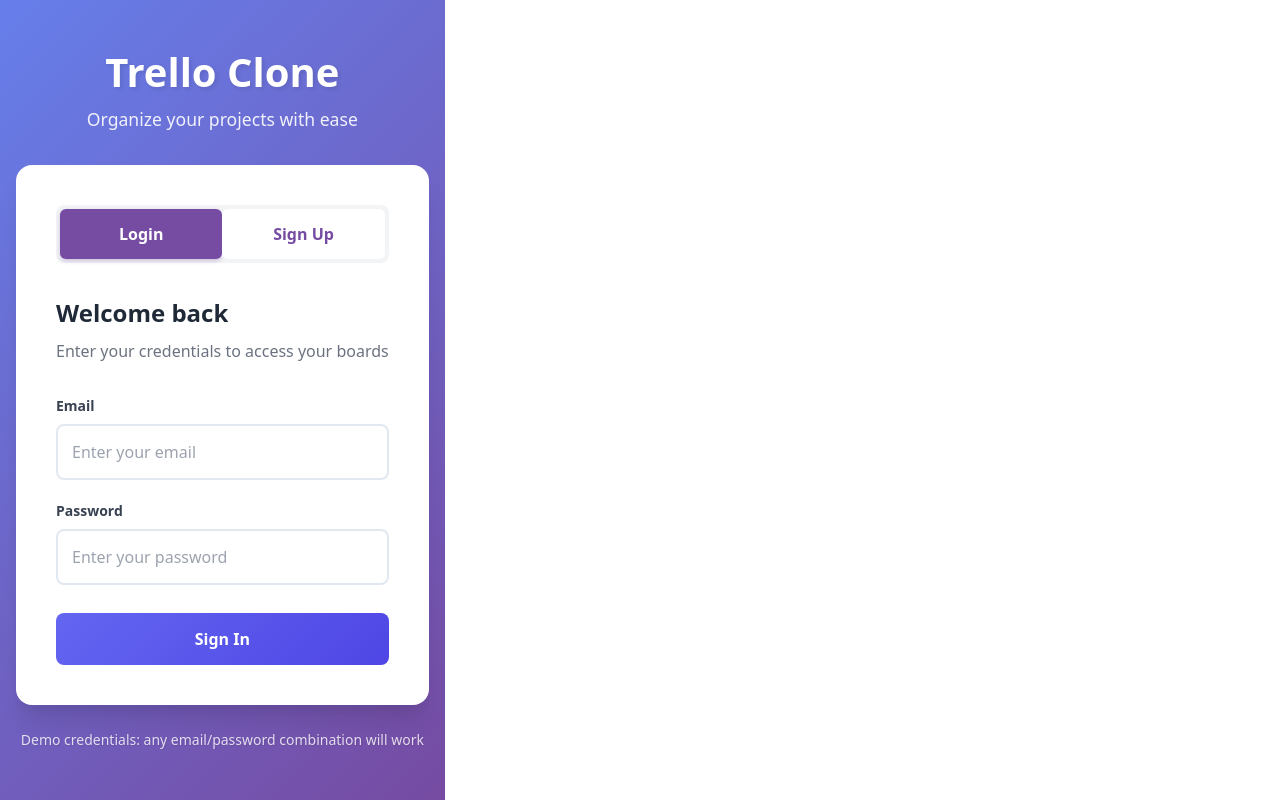
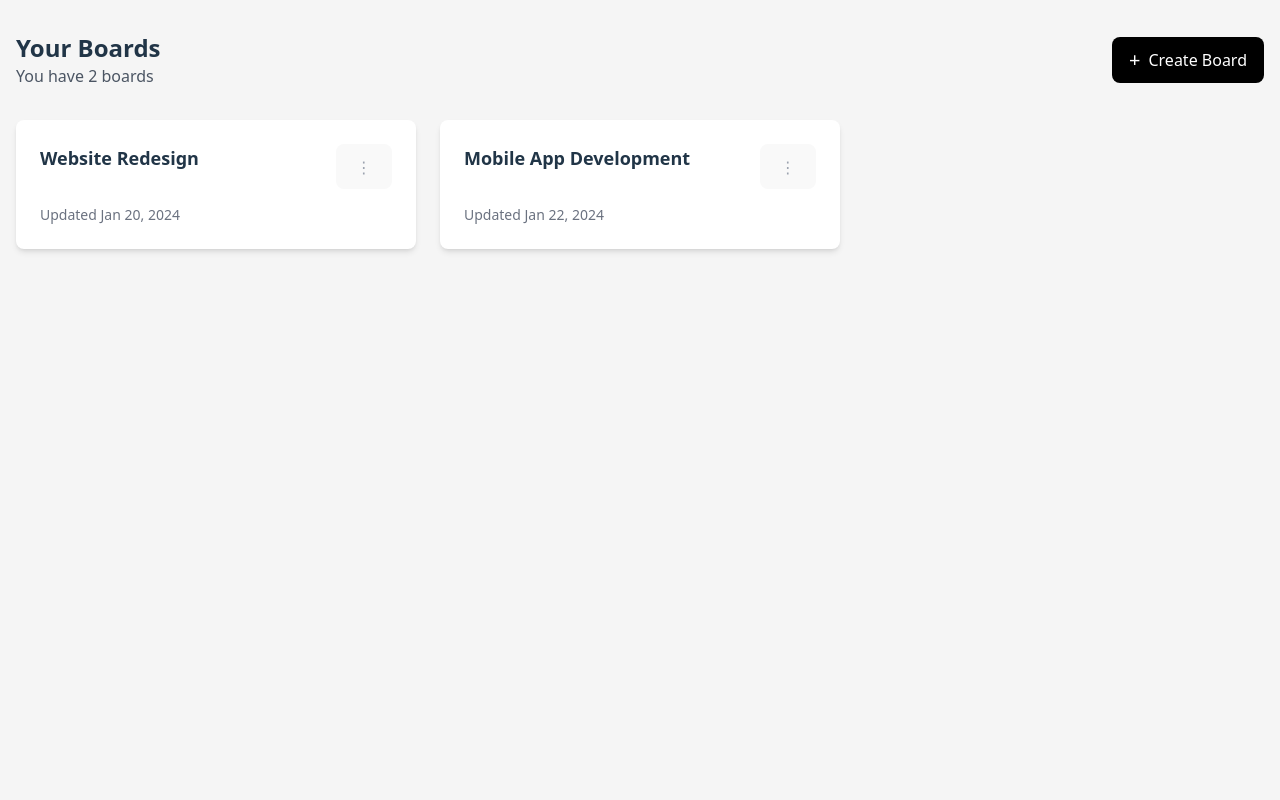
Before and after one commit to midelq/Trello-clone, a React (Vite) app: page /dashboard in a window 1280 px wide. Before the commit this address led to /. Built offline with nearby package versions, Linux system fonts and the light colour scheme.

Commit message:
adding dashboard

```diff
--- a/src/App.tsx
+++ b/src/App.tsx
@@ -1,12 +1,14 @@
 import { Routes, Route, Navigate } from 'react-router-dom';
 import LoginPage from './pages/LoginPage';
 import BoardsPage from './pages/BoardsPage';
+import DashboardPage from './pages/DashboardPage';
 
 
 function App() {
   return (
     <Routes>
       <Route path="/" element={<LoginPage />} />
+      <Route path="/dashboard" element={<DashboardPage />} />
       <Route path="/boards" element={<BoardsPage />} />
       <Route path="*" element={<Navigate to="/" replace />} />
     </Routes>
--- /dev/null
+++ b/src/components/BoardCard.tsx
@@ -0,0 +1,40 @@
+import React from 'react';
+
+interface BoardCardProps {
+  title: string;
+  updatedAt: string;
+  onClick?: () => void;
+  onMenuClick?: () => void;
+}
+
+const BoardCard: React.FC<BoardCardProps> = ({
+  title,
+  updatedAt,
+  onClick,
+  onMenuClick
+}) => {
+  return (
+    <div
+      onClick={onClick}
+      className="bg-white rounded-lg shadow-md p-6 cursor-pointer hover:shadow-lg transition-shadow"
+    >
+      <div className="flex justify-between items-start mb-4">
+        <h3 className="text-lg font-semibold">{title}</h3>
+        <button
+          onClick={(e) => {
+            e.stopPropagation();
+            onMenuClick?.();
+          }}
+          className="text-gray-400 hover:text-gray-600"
+        >
+          ⋮
+        </button>
+      </div>
+      <div className="text-sm text-gray-500">
+        Updated {updatedAt}
+      </div>
+    </div>
+  );
+};
+
+export default BoardCard;
--- /dev/null
+++ b/src/pages/DashboardPage.tsx
@@ -0,0 +1,53 @@
+import React from 'react';
+import BoardCard from '../components/BoardCard';
+
+interface Board {
+  id: string;
+  title: string;
+  updatedAt: string;
+}
+
+const DashboardPage: React.FC = () => {
+  // Mock data for now - later this will come from your backend
+  const boards: Board[] = [
+    {
+      id: '1',
+      title: 'Website Redesign',
+      updatedAt: 'Jan 20, 2024'
+    },
+    {
+      id: '2',
+      title: 'Mobile App Development',
+      updatedAt: 'Jan 22, 2024'
+    }
+  ];
+
+  return (
+    <div className="container mx-auto px-4 py-8">
+      <div className="flex justify-between items-center mb-8">
+        <div>
+          <h1 className="text-2xl font-bold">Your Boards</h1>
+          <p className="text-gray-600">You have {boards.length} boards</p>
+        </div>
+        <button className="bg-black text-white px-4 py-2 rounded-lg flex items-center gap-2">
+          <span className="text-xl">+</span>
+          Create Board
+        </button>
+      </div>
+
+      <div className="grid grid-cols-1 md:grid-cols-2 lg:grid-cols-3 gap-6">
+        {boards.map((board) => (
+          <BoardCard
+            key={board.id}
+            title={board.title}
+            updatedAt={board.updatedAt}
+            onClick={() => console.log(`Navigate to board ${board.id}`)}
+            onMenuClick={() => console.log(`Open menu for board ${board.id}`)}
+          />
+        ))}
+      </div>
+    </div>
+  );
+};
+
+export default DashboardPage;
--- a/src/pages/LoginPage.tsx
+++ b/src/pages/LoginPage.tsx
@@ -19,7 +19,7 @@
     if (isLogin) {
       if (email && password) {
         setMessage('Login successful!');
-        navigate('/boards');
+        navigate('/dashboard');
       } else {
         setMessage('Please enter email and password.');
       }
--- a/src/styles/index.css
+++ b/src/styles/index.css
@@ -29,10 +29,9 @@
 
 body {
   margin: 0;
-  display: flex;
-  place-items: center;
   min-width: 320px;
   min-height: 100vh;
+  background-color: #f5f5f5;
 }
 
 h1 {
```
